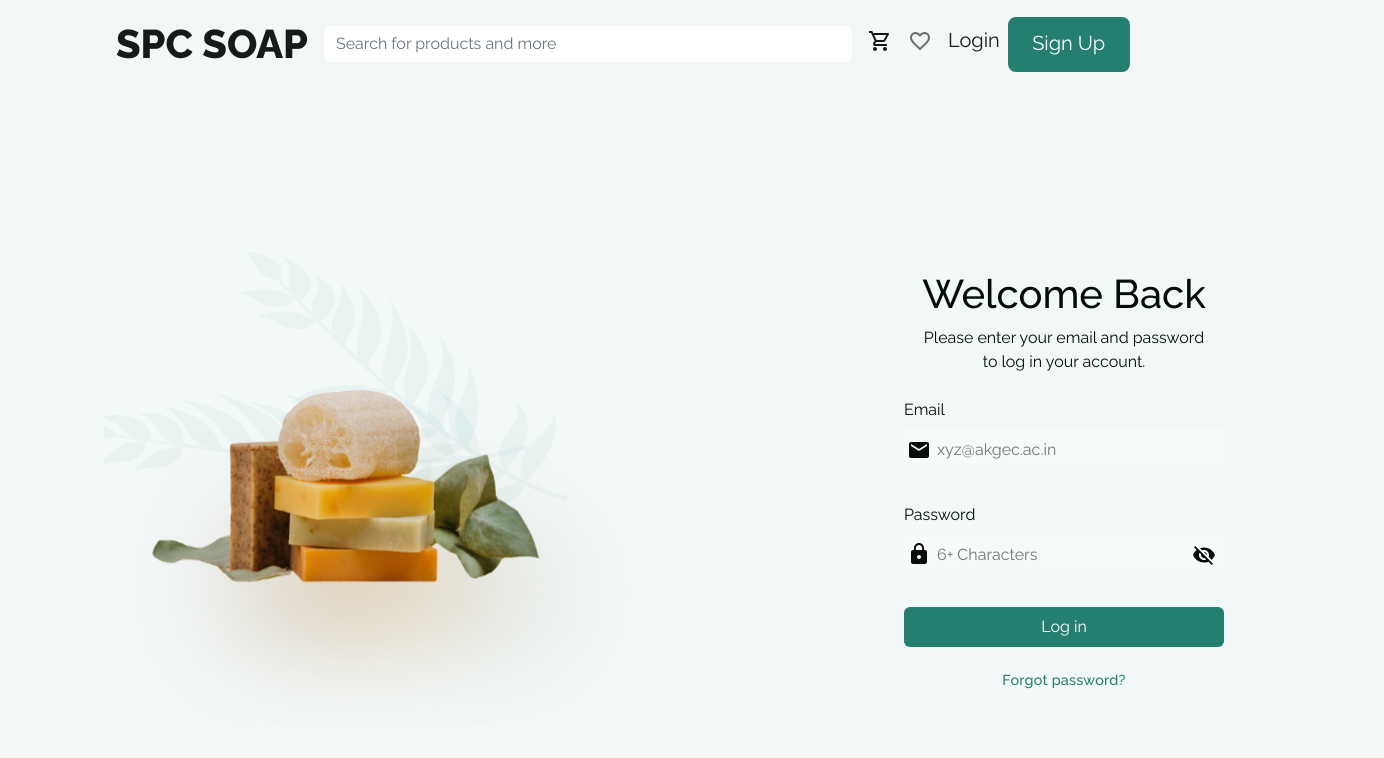
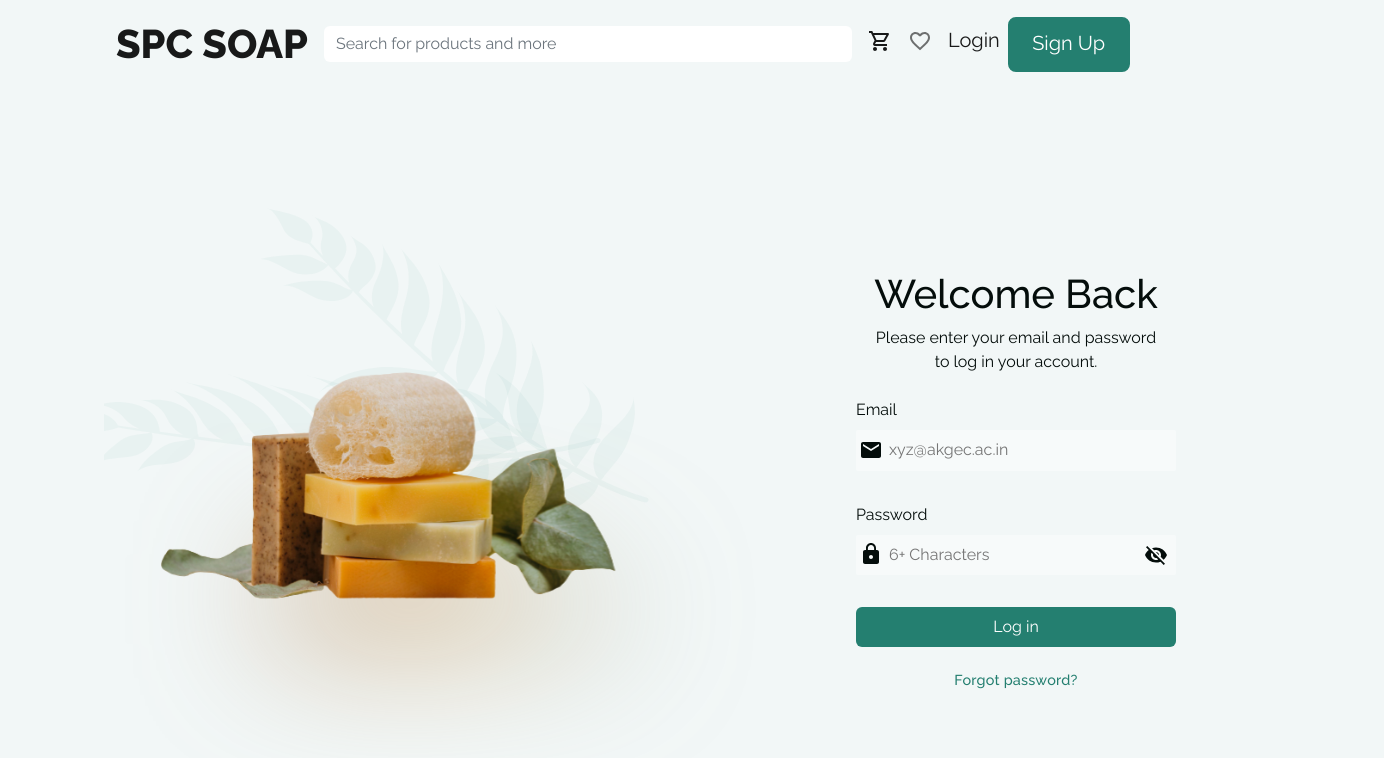
Before and after one commit to saksham-tiwari/spc, a React (Create React App) app: page /login in a window 1280 px wide. Shown: the top 758 px of the page, 1384 px wide, since content can reach past the window. Built offline with nearby package versions, Linux system fonts and the light colour scheme.

Commit message:
Fixed auth page styling

```diff
--- a/src/Pages/Authentication/Login/Login.css
+++ b/src/Pages/Authentication/Login/Login.css
@@ -1,13 +1,14 @@
 .Page-content{
-    width: 100vw;
-    height: 100vh;
+    /* width: 100vw;
+    height: 100vh; */
     display: flex;
+    justify-content:center;
 }
 .left-side,.right-side{
     display: flex;
     justify-content: center;
     align-items: center;
-    width: 50vw;
+    /* width: 50vw; */
     height: 100vh;
 }
 
--- a/src/Pages/Authentication/Login/Login.jsx
+++ b/src/Pages/Authentication/Login/Login.jsx
@@ -11,7 +11,7 @@ const Login = () => {
         <div className='Page-content'>
             <div className='left-side'>
                 <div className='login-image-pos'>
-                    <img id='login-image' src={login} alt='Image' />
+                    <img id='login-image' src={login} alt='login' />
                 </div>
             </div>
             <div className='right-side'>
```
